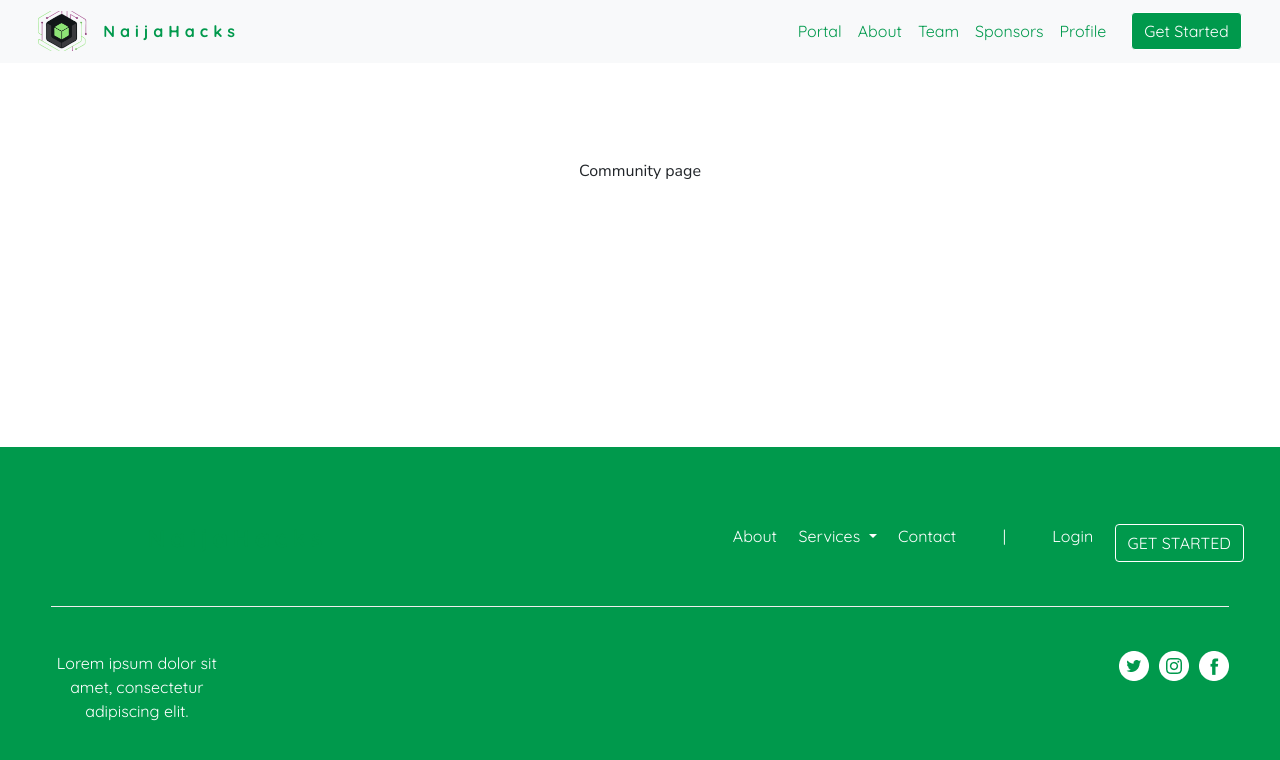
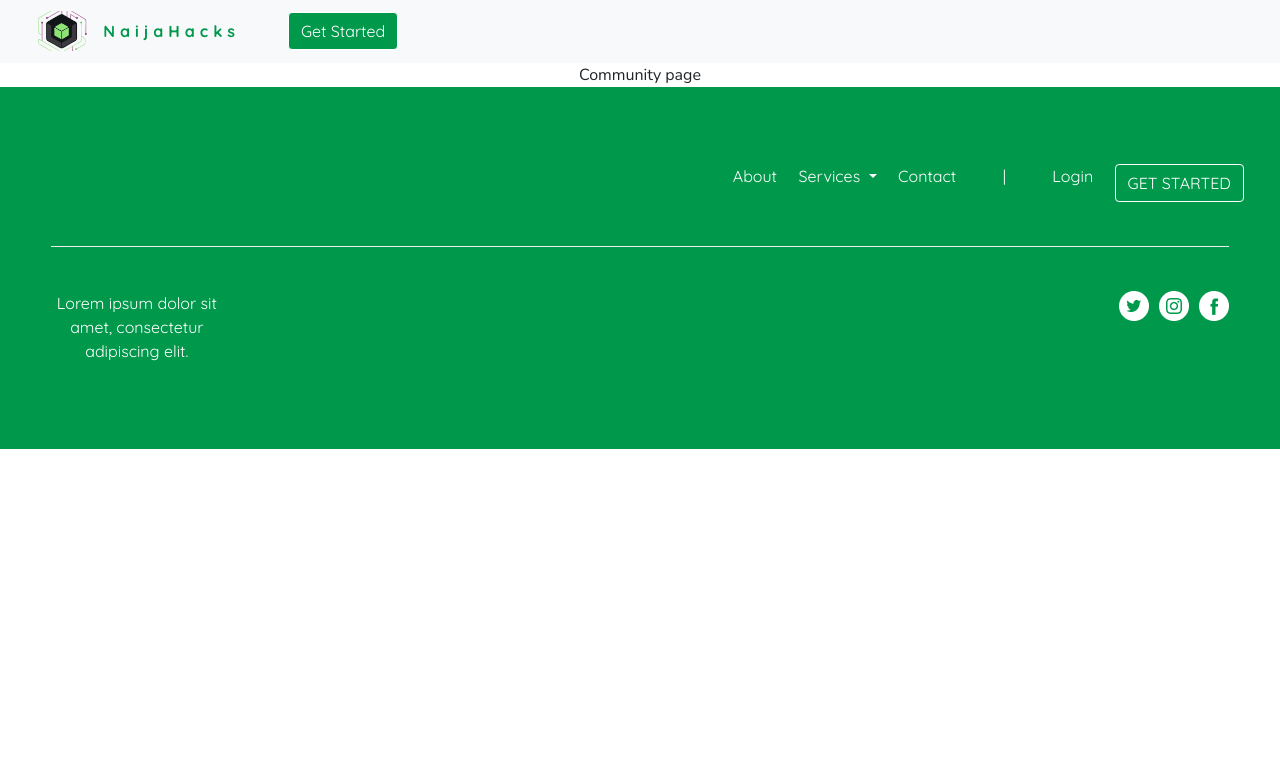
Before and after one commit to tfaniyan/community.naijahacks.com, a React (Create React App) app: page /community in a window 1280 px wide. Shown: the top 760 px of the page. Built offline with nearby package versions, Linux system fonts and the light colour scheme.

Commit message:
feat/remove hader component from App.js (global) and add to pages that need it

```diff
--- a/package.json
+++ b/package.json
@@ -3,6 +3,11 @@
   "version": "0.1.0",
   "private": true,
   "dependencies": {
+    "@fortawesome/fontawesome-svg-core": "^1.2.22",
+    "@fortawesome/free-brands-svg-icons": "^5.10.2",
+    "@fortawesome/free-regular-svg-icons": "^5.10.2",
+    "@fortawesome/free-solid-svg-icons": "^5.10.2",
+    "@fortawesome/react-fontawesome": "^0.1.4",
     "bootstrap": "^4.3.1",
     "jquery": "^3.4.1",
     "popper.js": "^1.15.0",
--- a/src/App.js
+++ b/src/App.js
@@ -1,4 +1,4 @@
-import React from "react";
+import React, { Fragment } from "react";
 import { BrowserRouter as Router, Route } from "react-router-dom";
 import "bootstrap";
 import "bootstrap/dist/css/bootstrap.css";
@@ -11,21 +11,19 @@ import Home from "./Pages/Home";
 import SignUp from "./Pages/SignUp";
 import Profile from "./Pages/Profile";
 import Community from "./Pages/Community";
-import Header from "./Components/Header";
 import Footer from "./Components/Footer";
 
 function App() {
   return (
     <div className="App">
-      <Header />
       <Router>
-        <div>
+        <Fragment>
           <Route exact path="/" component={Home} />
           <Route path="/signup" component={SignUp} />
           <Route path="/profile" component={Profile} />
           <Route path="/community" component={Community} />
           {/* <Route path="/topics" component={Topics} /> */}
-        </div>
+        </Fragment>
       </Router>
       <Footer />
     </div>
--- a/src/Pages/Community/Community.tsx
+++ b/src/Pages/Community/Community.tsx
@@ -1,26 +1,35 @@
 import React from "react";
+import logo from "../../img/favicon.png";
+import { Nav, Navbar, Form, Button } from "react-bootstrap";
 
 const Community = props => {
 
   return (
     <>
-    <br></br>
-    <br></br>
-    <br></br>
-    <br></br>
+    <Navbar bg="light" variant="light">
+        <Navbar.Brand href="/">
+          <img src={logo} style={{ height: "40px" }} alt="NaijaHack-logo" />
+        </Navbar.Brand>
+        <Nav.Link href="/" className="name-brand brand-name brand-name-nav">
+          NaijaHacks
+        </Nav.Link>
+        <Navbar.Toggle />
+
+        <Form inline>
+          <Nav.Link />
+          <Button
+            type="submit "
+            className="btn btn-default get-started-btn"
+            href="/signup"
+          >
+            Get Started
+          </Button>
+        </Form>
+      </Navbar>
+    <section>
+
+    </section>
     Community page
-    <br></br>
-    <br></br>
-    <br></br>
-    <br></br>
-    <br></br>
-    <br></br>
-    <br></br>
-    <br></br>
-    <br></br>
-    <br></br>
-    <br></br>
-    <br></br>
     </>
   );
 };
--- a/src/Pages/Home/Home.tsx
+++ b/src/Pages/Home/Home.tsx
@@ -7,12 +7,15 @@ import stairwellImg from "../../img/stairwell.png";
 import booksImg from "../../img/books.png";
 import { Carousel, Button} from "react-bootstrap";
 
+import Header from "../../Components/Header";
+
 const Home = props => {
   useEffect(() => {
   });
 
   return (
     <>
+      <Header />
       <section className="landing-page">
         <div id="home-landing">
           <div className="container-fluid">
```
Also changed, not shown: 1 other file (tests, documents, lock files or other folders).
